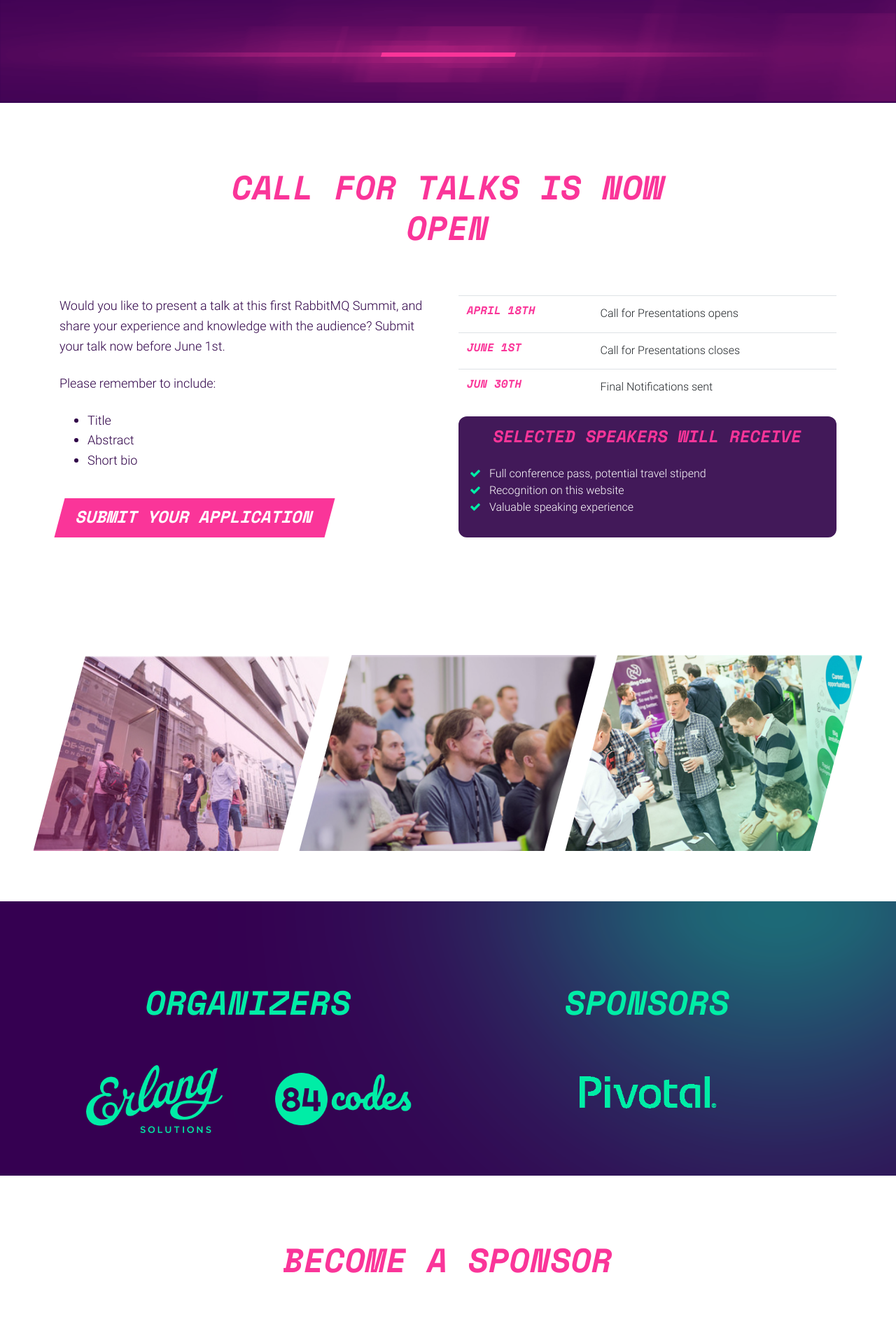
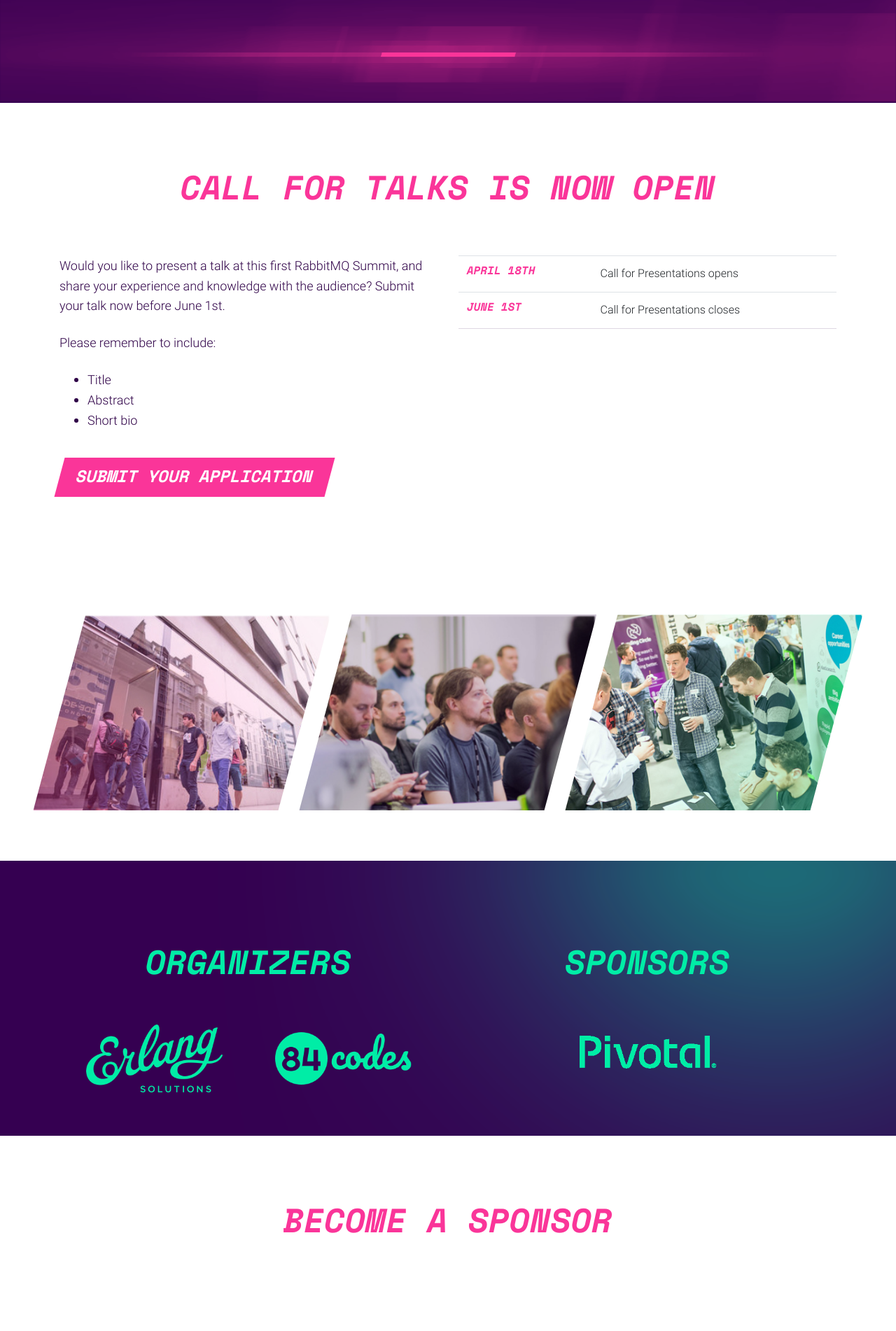
Before and after one commit to isabella232/rabbitmq-summit-1, a Jekyll site: the page built from index.html, in a window 1280 px wide. Shown: the part 845-2747 px from the top of the page at 70% size. Built offline with Jekyll 4.4.1, drawn with Linux system fonts in a browser that asks for light colours; nearby versions of some CDN libraries; comment, search, counter and statistics services are not loaded.

Commit message:
Changing config and removing uneccessary CSS

```diff
--- a/_config.yml
+++ b/_config.yml
@@ -1,6 +1,6 @@
 # Site settings
 title: RabbitMQ summit
-email: daniel.b.marklund@gmail.com
+email: info@rabbitmqsummit.com
 name: RabbitMQ Summit
 description: >
   The first RabbitMQ Summit brings together RabbitMQ users and developers from around the world.
@@ -9,11 +9,10 @@ baseurl: "" # the subpath of your site, e.g. /blog/
 url: "localhost:4000" # add your website url or 'localhost:3000'
 
 twitter:
-  username: danielmarklund
-github_username:  danielmarklund
+  username: RabbitMQSummit
 author:
-    name: Daniel Marklund
-    email: daniel@nofilter.nu
+    name: RabbitMQ Summit Team
+    email: info@rabbitmqsummit.com
 
 # Other
 highlighter: rouge # or rouge or null
--- a/css/starter.scss
+++ b/css/starter.scss
@@ -619,19 +619,6 @@ address{
 	background-color: transparent;
 }
 
-
-.gift-box {
-	padding: 1rem;
-  background-color: rgba(46,0,71,0.9);
-  color: #fff;
-  border-radius: 12px;
-  overflow: hidden;
-	.fa {
-		color: $teal;
-		margin-right: .5rem;
-	}
-}
-
 .up-to-date, .text-info .arrow  {
 	font-family: "roboto-medium",-apple-system,BlinkMacSystemFont,"Segoe UI",Roboto,"Helvetica Neue",Arial,sans-serif,"Apple Color Emoji","Segoe UI Emoji","Segoe UI Symbol";
 	color: $pink;
--- a/index.html
+++ b/index.html
@@ -83,7 +83,7 @@ image: /img/og-frontpage.jpg
       <section class="bg-light py-3 py-lg-5 pt-xl-7 pb-xl-4">
 				<div class="container">
 					<div class="row justify-content-center mb-3">
-						<div class="col-12 col-md-10 col-lg-8">
+						<div class="col-12">
 							<h3 class="text-uppercase text-center text-primary mb-lg-5 editable">
 							  Call for talks is now open
 							</h3>
@@ -133,25 +133,7 @@ image: /img/og-frontpage.jpg
                     Call for Presentations closes
                   </td>
                 </tr>
-                <tr>
-                  <td>
-                    <h6 class="text-uppercase">
-      								<time datetime="2018-11-12T07:00" class="text-primary"><span class="editable">Jun 30th</span></time>
-      							</h6>
-                  </td>
-                  <td class="editable">
-                    Final Notifications sent
-                  </td>
-                </tr>
               </table>
-              <div class="gift-box">
-                <h4 class="text-primary text-uppercase text-center mb-4 editable">Selected speakers will receive</h4>
-                <ul class="list-unstyled">
-                  <li><i class="fa fa-check"></i> <span class="editable">Full conference pass, potential travel stipend</span></li>
-                  <li><i class="fa fa-check"></i> <span class="editable">Recognition on this website</span></li>
-                  <li><i class="fa fa-check"></i> <span class="editable">Valuable speaking experience</span></li>
-                </ul>
-              </div>
             </div>
 					</div>
           <div class="gallery-wrap py-3 py-lg-6 pt-xl-9 pb-xl-4">
@@ -281,26 +263,16 @@ image: /img/og-frontpage.jpg
 						</div>
 					</div>
 					<div class="row justify-content-center mb-3 mb-lg-5 mb-xl-6">
-						<div class="col-12 col-lg-8">
-							<form id="subForm" action="https://www.createsend.com/t/subscribeerror?description=" method="post" data-id="92D4C54F0FEC16E5ADC2B1904DE9ED1ABE67317EED1425F4DA1D22811AE14F233F38252D31218C83AEA852BBBB13EB2BE2D0771B1F041557C12A584799C4EB88" class="form text-info js-cm-form">
             <div class="form-row">
-									<div class="col-12 col-md-8 mb-3 mb-md-0">
-										<label class="d-block input-label pr-md-3">
-											<input type="email" id="fieldEmail" name="cm-zdyhrt-zdyhrt" class="form-control cyan-input js-cm-email-input" placeholder="email"  required/>
-										</label>
-									</div>
               <div class="col-12 col-md-4">
                 <label class="button-lines-wrap lines-secondary">
                   <span class="lines"></span>
                   <span class="lines"></span>
                   <span class="lines"></span>
                   <span class="lines"></span>
-											<button type="submit" class="btn btn-secondary w-100 text-uppercase text-dark js-cm-submit-button">subscribe</button>
+                  <button type="submit" class="btn btn-secondary w-100 text-uppercase text-dark js-cm-submit-button">Subscribe</button>
                 </label>
               </div>
-								</div>
-							</form>
-              <script type="text/javascript" src="https://js.createsend1.com/javascript/copypastesubscribeformlogic.js"></script>
             </div>
 					</div>
 				</div>
```
Lines whose indentation alone changed are shown as unchanged.
